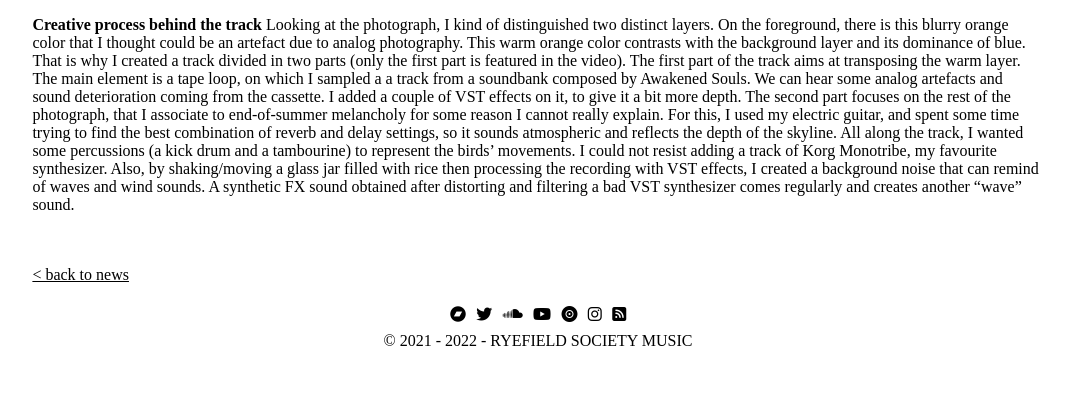
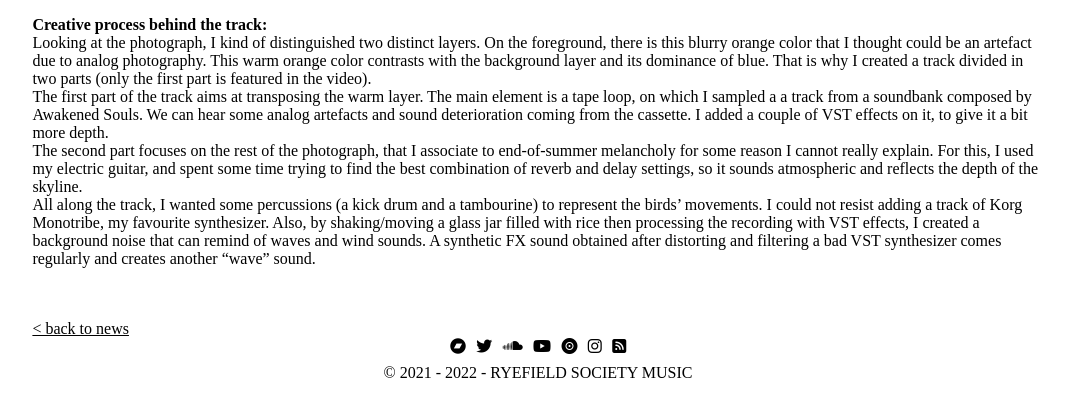
Before and after one commit to flrntdfr/RyefieldSociety.com, a Jekyll site: the page built from _posts/2021-07-31-caminauta-patreon.md, in a window 1280 px wide, cut to the strip 506-900 px from the top of the page. Shown: the whole strip, without its empty margins (102-1171 px from the left). Built offline with Jekyll 4.4.1, drawn with Linux system fonts in a browser that asks for light colours; nearby versions of some CDN libraries; some web fonts are replaced.

Commit message:
Updated caminauta post

```diff
--- a/_posts/2021-07-31-caminauta-patreon.md
+++ b/_posts/2021-07-31-caminauta-patreon.md
@@ -10,8 +10,8 @@ I have recently taken part in a YouTube challenge organized by Caminauta, aiming
 
 <iframe width="560" height="315" src="https://www.youtube.com/embed/AAxtYXf-0zI?controls=0" title="YouTube video player" frameborder="0" allow="accelerometer; autoplay; clipboard-write; encrypted-media; gyroscope; picture-in-picture" allowfullscreen></iframe>
 
-<b>Creative process behind the track</b>
-Looking at the photograph, I kind of distinguished two distinct layers. On the foreground, there is this blurry orange color that I thought could be an artefact due to analog photography. This warm orange color contrasts with the background layer and its dominance of blue. That is why I created a track divided in two parts (only the first part is featured in the video).
-The first part of the track aims at transposing the warm layer. The main element is a tape loop, on which I sampled a a track from a soundbank composed by Awakened Souls. We can hear some analog artefacts and sound deterioration coming from the cassette. I added a couple of VST effects on it, to give it a bit more depth.
-The second part focuses on the rest of the photograph, that I associate to end-of-summer melancholy for some reason I cannot really explain. For this, I used my electric guitar, and spent some time trying to find the best combination of reverb and delay settings, so it sounds atmospheric and reflects the depth of the skyline.
+<b>Creative process behind the track:</b><br/>
+Looking at the photograph, I kind of distinguished two distinct layers. On the foreground, there is this blurry orange color that I thought could be an artefact due to analog photography. This warm orange color contrasts with the background layer and its dominance of blue. That is why I created a track divided in two parts (only the first part is featured in the video).<br/>
+The first part of the track aims at transposing the warm layer. The main element is a tape loop, on which I sampled a a track from a soundbank composed by Awakened Souls. We can hear some analog artefacts and sound deterioration coming from the cassette. I added a couple of VST effects on it, to give it a bit more depth. <br/>
+The second part focuses on the rest of the photograph, that I associate to end-of-summer melancholy for some reason I cannot really explain. For this, I used my electric guitar, and spent some time trying to find the best combination of reverb and delay settings, so it sounds atmospheric and reflects the depth of the skyline.<br/>
 All along the track, I wanted some percussions (a kick drum and a tambourine) to represent the birds’ movements. I could not resist adding a track of Korg Monotribe, my favourite synthesizer. Also, by shaking/moving a glass jar filled with rice then processing the recording with VST effects, I created a background noise that can remind of waves and wind sounds. A synthetic FX sound obtained after distorting and filtering a bad VST synthesizer comes regularly and creates another "wave" sound.
```
